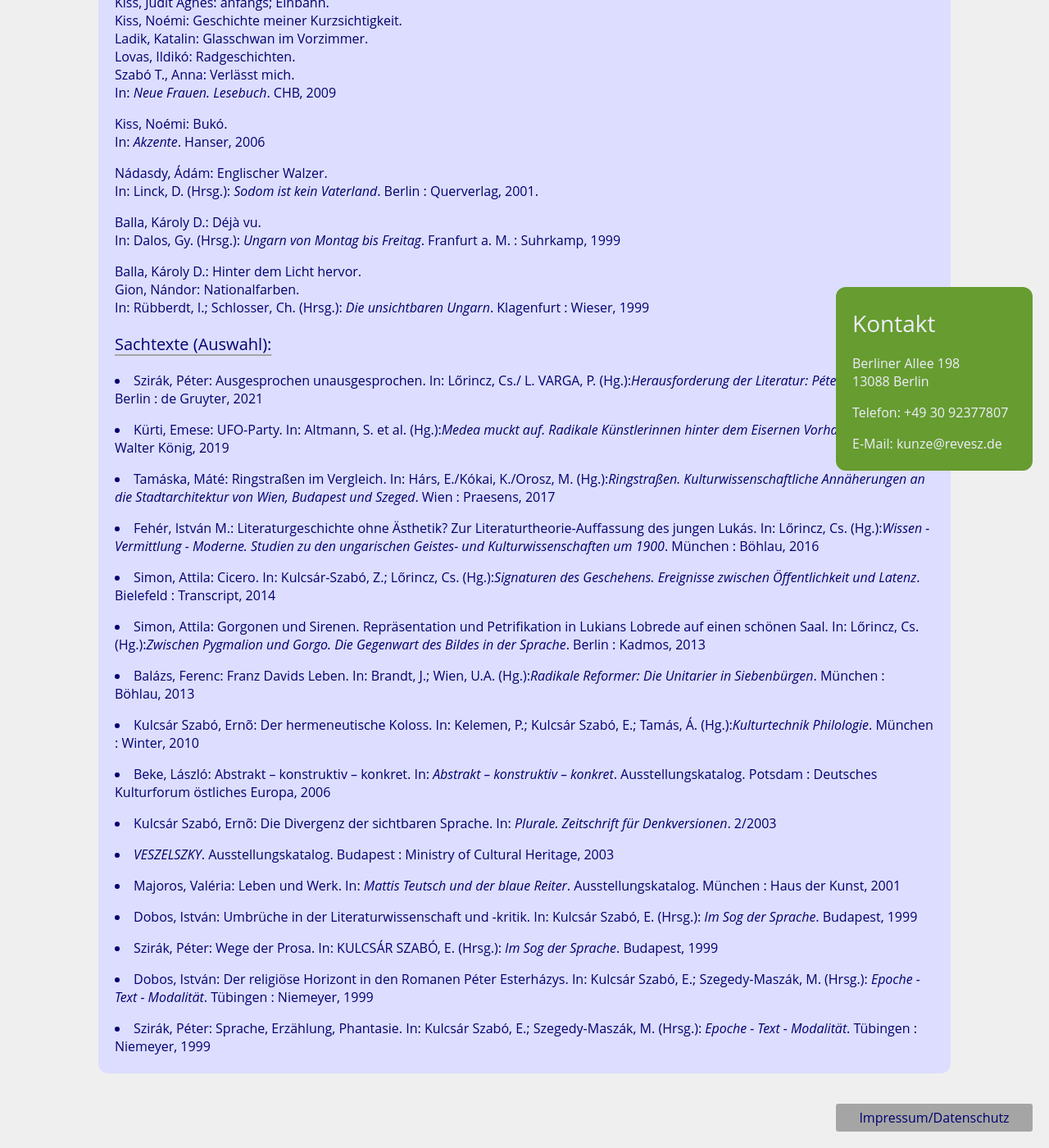
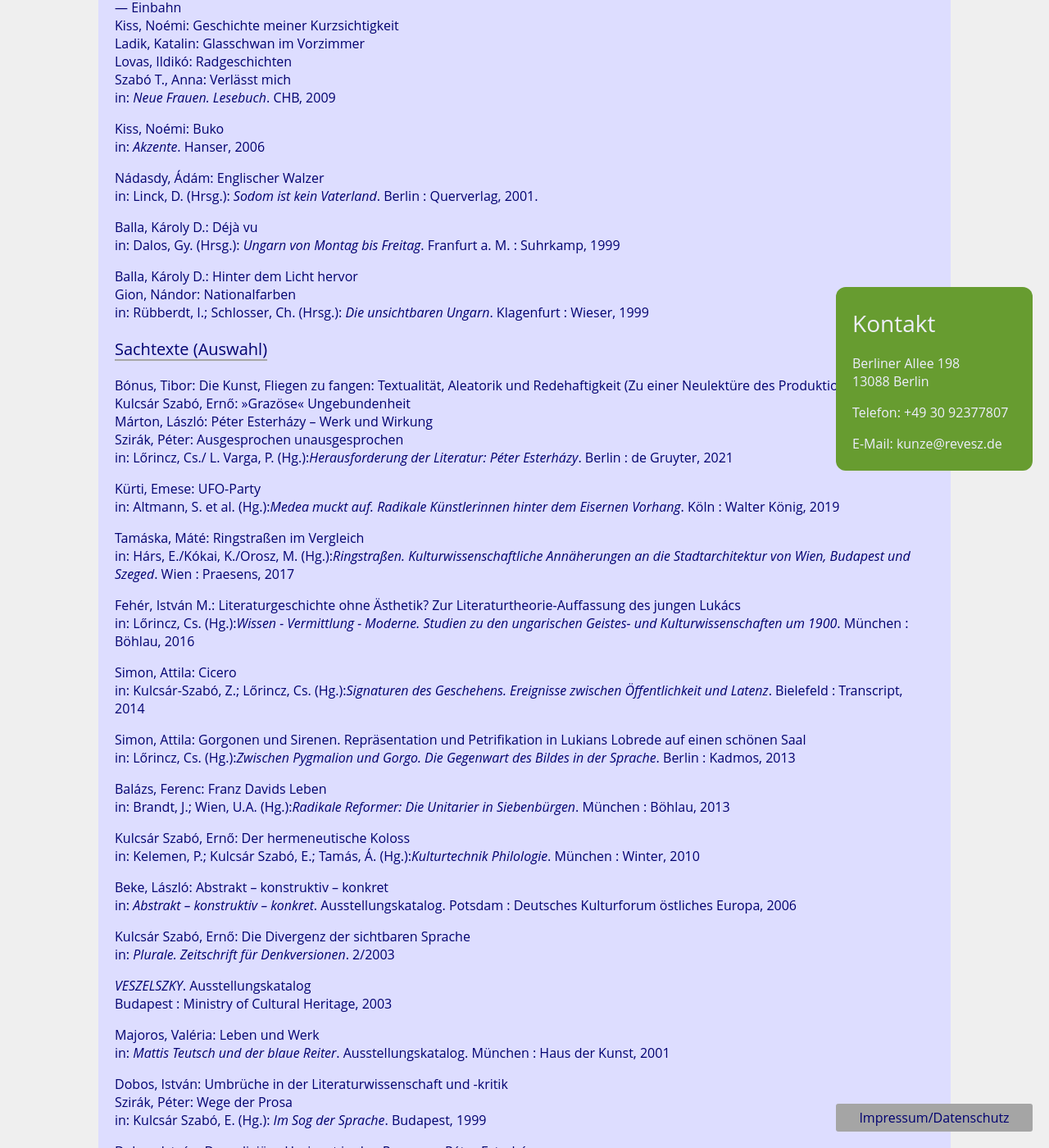
Before and after one commit to rixx/revesz.de, a Jekyll site: the page built from publikationen.md, in a window 1280 px wide and 1400 px high, scrolled down 2083 px. Shown: the whole window at 82% size. Built offline with Jekyll 4.4.1, drawn with Linux system fonts in a browser that asks for light colours; some of the changed text lies outside the part shown.

Commit message:
Update publikationen.md

```diff
--- a/publikationen.md
+++ b/publikationen.md
@@ -27,51 +27,70 @@ title: publikationen
 <p><span style="font-style:italic">Modern magyar novellák - Moderne ungarische Erzählungen.</span> <br>München : dtv, 1999 (Auswahl und Übersetzung)
 <p>
 
-<h3>Kurzgeschichten und Lyrik in Anthologien und Zeitschriften (Auswahl):</h3>
+<h3>Kurzgeschichten und Lyrik in Anthologien und Zeitschriften (Auswahl)</h3>
 <p>Bartis, Attila: Károly oder Die Geschichte der Literatur <br>— Engelhard oder Die Geschichte der Fotografie <br>in: <span style="font-style:italic;">Sinn und Form. </span> 2/2019
 <p>Szvoren, Edina: Der beste Henker im ganzen Land <br>
 Hidas, Judit: Tourist in Afrika <br>
   in: <span style="font-style:italic;">Die Horen. </span> Wallstein, 2016
-<p>Szvoren, Edina: Hundeschule. <br>In: <span style="font-style:italic;">Die Horen. </span> Wallstein, 2014
-<p>Szvoren, Edina: Herr A. und Fräulein A. <br>
-<p>Szvoren, Edina: Obendrauf kann man gehen. <br>
-  In: <span style="font-style:italic;">Sprache im technischen Zeitalter. </span> Wallstein, September 2014
-<p>Szvoren, Edina: Lieber guter Pa. <br>
-  In: <span style="font-style:italic;">Kleine Sprachen - große Literaturen. </span> Edition Kirchhof  Franke, 2012
-<p>Bódis, Kriszta: Es war gut. <br>
+<p>Szvoren, Edina: Hundeschule <br>
+  in: <span style="font-style:italic;">Die Horen. </span> Wallstein, 2014
+<p>Szvoren, Edina: Herr A. und Fräulein A <br>
+— Obendrauf kann man gehen. <br>
+  in: <span style="font-style:italic;">Sprache im technischen Zeitalter. </span> September 2014
+<p>Szvoren, Edina: Lieber guter Pa <br>
+  in: <span style="font-style:italic;">Kleine Sprachen - große Literaturen. </span> Edition Kirchhof  Franke, 2012
+<p>Bódis, Kriszta: Es war gut <br>
   Erdős, Virág: Und das?  <br>
-  — Eurydike. <br>
-  Kiss, Judit Ágnes: anfangs; Einbahn. <br>
-  Kiss, Noémi: Geschichte meiner Kurzsichtigkeit. <br>
-  Ladik, Katalin: Glasschwan im Vorzimmer. <br>
-  Lovas, Ildikó: Radgeschichten. <br>
-  Szabó T., Anna: Verlässt mich. <br>
-  In: <span style="font-style:italic;">Neue Frauen. Lesebuch</span>. CHB, 2009
-<p>Kiss, Noémi: Bukó. <br>
-  In: <span style="font-style:italic;">Akzente</span>. Hanser, 2006
-<p>Nádasdy, Ádám: Englischer Walzer. <br>
-  In: Linck, D. (Hrsg.): <span style="font-style:italic;">Sodom ist kein Vaterland</span>. Berlin : Querverlag, 2001.
-<p>Balla, Károly D.: Déjà vu. <br>
-  In: Dalos, Gy. (Hrsg.): <span style="font-style:italic;">Ungarn von Montag bis Freitag</span>. Franfurt a. M. : Suhrkamp, 1999
-<p>Balla, Károly D.: Hinter dem Licht hervor. <br>
-  Gion, Nándor: Nationalfarben. <br>
-  In: Rübberdt, I.; Schlosser, Ch. (Hrsg.): <span style="font-style:italic;">Die unsichtbaren Ungarn</span>. Klagenfurt : Wieser, 1999
+  — Eurydike <br>
+  Kiss, Judit Ágnes: anfangs <br>
+  — Einbahn <br>
+  Kiss, Noémi: Geschichte meiner Kurzsichtigkeit <br>
+  Ladik, Katalin: Glasschwan im Vorzimmer <br>
+  Lovas, Ildikó: Radgeschichten <br>
+  Szabó T., Anna: Verlässt mich <br>
+  in: <span style="font-style:italic;">Neue Frauen. Lesebuch</span>. CHB, 2009
+<p>Kiss, Noémi: Buko <br>
+  in: <span style="font-style:italic;">Akzente</span>. Hanser, 2006
+<p>Nádasdy, Ádám: Englischer Walzer <br>
+  in: Linck, D. (Hrsg.): <span style="font-style:italic;">Sodom ist kein Vaterland</span>. Berlin : Querverlag, 2001.
+<p>Balla, Károly D.: Déjà vu <br>
+  in: Dalos, Gy. (Hrsg.): <span style="font-style:italic;">Ungarn von Montag bis Freitag</span>. Franfurt a. M. : Suhrkamp, 1999
+<p>Balla, Károly D.: Hinter dem Licht hervor <br>
+  Gion, Nándor: Nationalfarben <br>
+  in: Rübberdt, I.; Schlosser, Ch. (Hrsg.): <span style="font-style:italic;">Die unsichtbaren Ungarn</span>. Klagenfurt : Wieser, 1999
 <p>
 
-<h3>Sachtexte (Auswahl):</h3>
-<li>Szirák, Péter: Ausgesprochen unausgesprochen. In: Lőrincz, Cs./ L. VARGA, P. (Hg.):<span style="font-style:italic;">Herausforderung der Literatur: Péter Esterházy</span>. Berlin : de Gruyter, 2021</li>
-<p><li>Kürti, Emese: UFO-Party. In: Altmann, S. et al. (Hg.):<span style="font-style:italic;">Medea muckt auf. Radikale Künstlerinnen hinter dem Eisernen Vorhang</span>. Köln : Walter König, 2019</li>
-<p><li>Tamáska, Máté: Ringstraßen im Vergleich. In: Hárs, E./Kókai, K./Orosz, M. (Hg.):<span style="font-style:italic;">Ringstraßen. Kulturwissenschaftliche Annäherungen an die Stadtarchitektur von Wien, Budapest und Szeged</span>. Wien : Praesens, 2017</li>
-<p><li>Fehér, István M.: Literaturgeschichte ohne Ästhetik? Zur Literaturtheorie-Auffassung des jungen Lukás. In: Lőrincz, Cs. (Hg.):<span style="font-style:italic;">Wissen - Vermittlung - Moderne. Studien zu den ungarischen Geistes- und Kulturwissenschaften um 1900</span>. München : Böhlau, 2016</li>
-<p><li>Simon, Attila: Cicero. In: Kulcsár-Szabó, Z.; Lőrincz, Cs. (Hg.):<span style="font-style:italic;">Signaturen des Geschehens. Ereignisse zwischen Öffentlichkeit und Latenz</span>. Bielefeld : Transcript, 2014</li>
-<p><li>Simon, Attila: Gorgonen und Sirenen. Repräsentation und Petrifikation in Lukians Lobrede auf einen schönen Saal. In: Lőrincz, Cs. (Hg.):<span style="font-style:italic;">Zwischen Pygmalion und Gorgo. Die Gegenwart des Bildes in der Sprache</span>. Berlin : Kadmos, 2013</li>
-<p><li>Balázs, Ferenc: Franz Davids Leben. In: Brandt, J.; Wien, U.A. (Hg.):<span style="font-style:italic;">Radikale Reformer: Die Unitarier in Siebenbürgen</span>. München : Böhlau, 2013</li>
-<p><li>Kulcsár Szabó, Ernõ: Der hermeneutische Koloss. In: Kelemen, P.; Kulcsár Szabó, E.; Tamás, Á. (Hg.):<span style="font-style:italic;">Kulturtechnik Philologie</span>. München : Winter, 2010</li>
-<p><li>Beke, László: Abstrakt – konstruktiv – konkret. In: <span style="font-style:italic;">Abstrakt – konstruktiv – konkret</span>. Ausstellungskatalog. Potsdam : Deutsches Kulturforum östliches Europa, 2006</li>
-<p><li>Kulcsár Szabó, Ernõ: Die Divergenz der sichtbaren Sprache. In: <span style="font-style:italic;">Plurale. Zeitschrift für Denkversionen</span>. 2/2003</li>
-<p><li><span style="font-style:italic;">VESZELSZKY</span>. Ausstellungskatalog. Budapest : Ministry of Cultural Heritage, 2003</li>
-<p><li>Majoros, Valéria: Leben und Werk. In: <span style="font-style:italic;">Mattis Teutsch und der blaue Reiter</span>. Ausstellungskatalog. München : Haus der Kunst, 2001</li>
-<p><li>Dobos, István: Umbrüche in der Literaturwissenschaft und -kritik. In: Kulcsár Szabó, E. (Hrsg.): <span style="font-style:italic;">Im Sog der Sprache</span>. Budapest, 1999</li>
-<p><li>Szirák, Péter: Wege der Prosa. In: KULCSÁR SZABÓ, E. (Hrsg.): <span style="font-style:italic;">Im Sog der Sprache</span>. Budapest, 1999</li>
-<p><li>Dobos, István: Der religiöse Horizont in den Romanen Péter Esterházys. In: Kulcsár Szabó, E.; Szegedy-Maszák, M. (Hrsg.): <span style="font-style:italic;">Epoche - Text - Modalität</span>. Tübingen : Niemeyer, 1999</li>
-<p><li>Szirák, Péter: Sprache, Erzählung, Phantasie. In: Kulcsár Szabó, E.; Szegedy-Maszák, M. (Hrsg.): <span style="font-style:italic;">Epoche - Text - Modalität</span>. Tübingen : Niemeyer, 1999</li>
+<h3>Sachtexte (Auswahl)</h3>
+<p>Bónus, Tibor: Die Kunst, Fliegen zu fangen: Textualität, Aleatorik und Redehaftigkeit (Zu einer Neulektüre des Produktionsromans)<br>
+  Kulcsár Szabó, Ernő: »Grazöse« Ungebundenheit<br>
+  Márton, László: Péter Esterházy – Werk und Wirkung <br>
+  Szirák, Péter: Ausgesprochen unausgesprochen <br>
+  in: Lőrincz, Cs./ L. Varga, P. (Hg.):<span style="font-style:italic;">Herausforderung der Literatur: Péter Esterházy</span>. Berlin : de Gruyter, 2021
+<p>Kürti, Emese: UFO-Party<br>
+  in: Altmann, S. et al. (Hg.):<span style="font-style:italic;">Medea muckt auf. Radikale Künstlerinnen hinter dem Eisernen Vorhang</span>. Köln : Walter König, 2019
+<p>Tamáska, Máté: Ringstraßen im Vergleich <br>
+  in: Hárs, E./Kókai, K./Orosz, M. (Hg.):<span style="font-style:italic;">Ringstraßen. Kulturwissenschaftliche Annäherungen an die Stadtarchitektur von Wien, Budapest und Szeged</span>. Wien : Praesens, 2017
+<p>Fehér, István M.: Literaturgeschichte ohne Ästhetik? Zur Literaturtheorie-Auffassung des jungen Lukács <br>
+  in: Lőrincz, Cs. (Hg.):<span style="font-style:italic;">Wissen - Vermittlung - Moderne. Studien zu den ungarischen Geistes- und Kulturwissenschaften um 1900</span>. München : Böhlau, 2016
+<p>Simon, Attila: Cicero <br>
+  in: Kulcsár-Szabó, Z.; Lőrincz, Cs. (Hg.):<span style="font-style:italic;">Signaturen des Geschehens. Ereignisse zwischen Öffentlichkeit und Latenz</span>. Bielefeld : Transcript, 2014
+<p>Simon, Attila: Gorgonen und Sirenen. Repräsentation und Petrifikation in Lukians Lobrede auf einen schönen Saal <br>
+  in: Lőrincz, Cs. (Hg.):<span style="font-style:italic;">Zwischen Pygmalion und Gorgo. Die Gegenwart des Bildes in der Sprache</span>. Berlin : Kadmos, 2013
+<p>Balázs, Ferenc: Franz Davids Leben <br>
+  in: Brandt, J.; Wien, U.A. (Hg.):<span style="font-style:italic;">Radikale Reformer: Die Unitarier in Siebenbürgen</span>. München : Böhlau, 2013
+<p>Kulcsár Szabó, Ernő: Der hermeneutische Koloss <br>
+  in: Kelemen, P.; Kulcsár Szabó, E.; Tamás, Á. (Hg.):<span style="font-style:italic;">Kulturtechnik Philologie</span>. München : Winter, 2010
+<p>Beke, László: Abstrakt – konstruktiv – konkret <br>
+  in: <span style="font-style:italic;">Abstrakt – konstruktiv – konkret</span>. Ausstellungskatalog. Potsdam : Deutsches Kulturforum östliches Europa, 2006
+<p>Kulcsár Szabó, Ernő: Die Divergenz der sichtbaren Sprache <br>
+  in: <span style="font-style:italic;">Plurale. Zeitschrift für Denkversionen</span>. 2/2003
+<p><span style="font-style:italic;">VESZELSZKY</span>. Ausstellungskatalog <br>
+  Budapest : Ministry of Cultural Heritage, 2003
+<p>Majoros, Valéria: Leben und Werk <br>
+  in: <span style="font-style:italic;">Mattis Teutsch und der blaue Reiter</span>. Ausstellungskatalog. München : Haus der Kunst, 2001
+<p>Dobos, István: Umbrüche in der Literaturwissenschaft und -kritik<br>
+Szirák, Péter: Wege der Prosa <br>
+  in: Kulcsár Szabó, E. (Hg.): <span style="font-style:italic;">Im Sog der Sprache</span>. Budapest, 1999
+<p>Dobos, István: Der religiöse Horizont in den Romanen Péter Esterházys <br>
+Szirák, Péter: Sprache, Erzählung, Phantasie <br>
+  in: Kulcsár Szabó, E.; Szegedy-Maszák, M. (Hrsg.): <span style="font-style:italic;">Epoche - Text - Modalität</span>. Tübingen : Niemeyer, 1999
```
